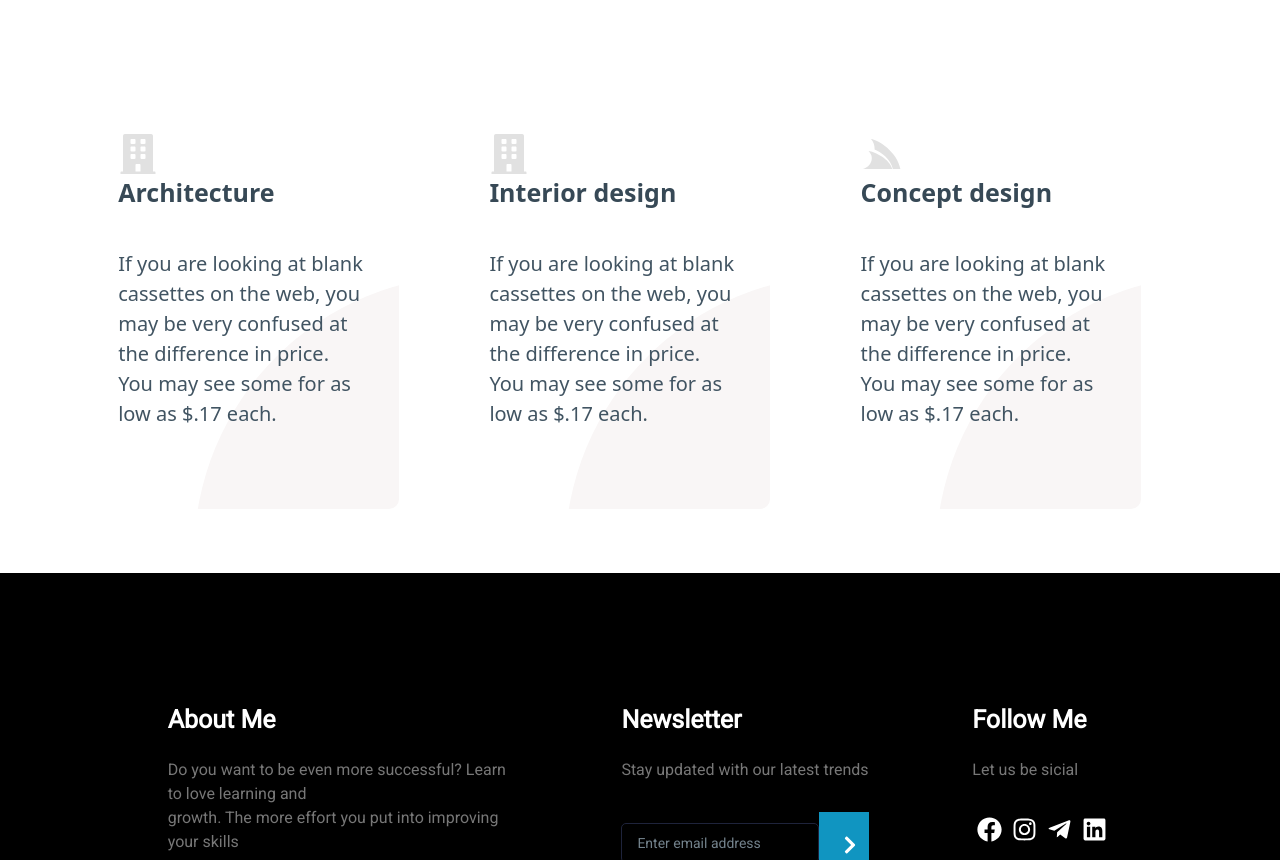
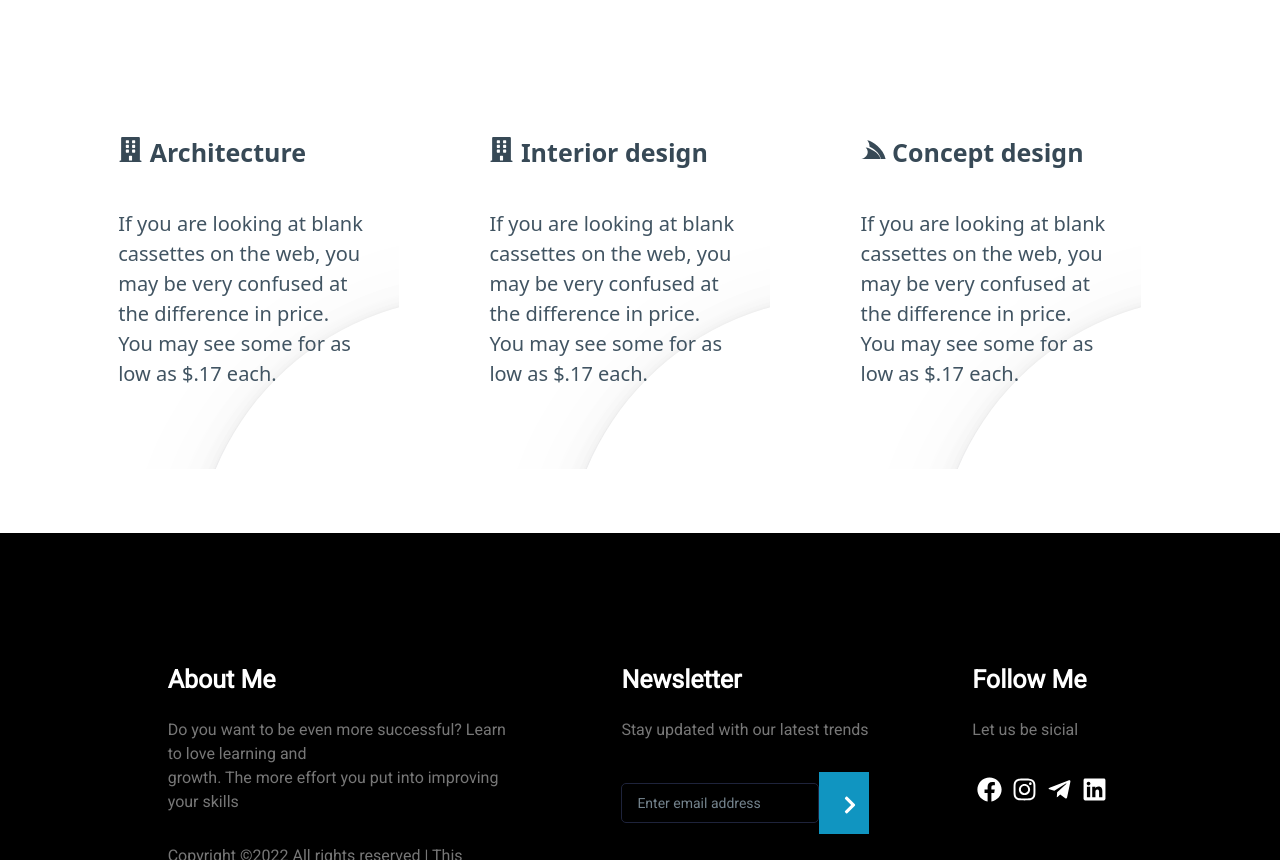
Before and after one commit to ismoilkhon/ismoilkhon.github.io, a React (Create React App) app: page / in a window 1280 px wide. Shown: the part 1940-2800 px from the top of the page. Built offline with nearby package versions, Linux system fonts and the light colour scheme; the HTML template or start-up script is replaced by a standard one.

Commit message:
bg-color-change

```diff
--- a/src/Screens/about/style.css
+++ b/src/Screens/about/style.css
@@ -26,7 +26,6 @@
     width: 100%;
     display: flex;
     margin: 125px 0;
-    background-color: #FFFFFF;
 }
 .aboutInfo {
     width: 100%;
--- a/src/Screens/home/style.css
+++ b/src/Screens/home/style.css
@@ -15,7 +15,6 @@
     display: flex;
     margin: 0% 6%;
     border-radius: 15px;
-    background-color: #FFFFFF;
     box-shadow: -5px 20px 80px 10px rgba(102, 138, 165, 0.24);
 }
 
--- a/src/Screens/servis/index.js
+++ b/src/Screens/servis/index.js
@@ -8,21 +8,18 @@ export const Services = () => {
 			<p>If you are looking at blank cassettes on the web, you may be very confused at the difference in<br /> price. You may see some for as low as $.17 each.</p>
 			<div className="serviceCont">
 				<div className="serviceItem">
-					<div className='round'></div>
-					<FaBuilding className='sIcon' />
-					<h4>Architecture</h4>
+					<article className='round'></article>
+					<h4><FaBuilding className='sIcon' /> Architecture</h4>
 					<p>If you are looking at blank cassettes on the web, you may be very confused at the difference in price. You may see some for as low as $.17 each.</p>
 				</div>
 				<div className="serviceItem">
-					<div className='round'></div>
-					<FaBuilding className='sIcon' />
-					<h4>Interior design</h4>
+					<article className='round'></article>
+					<h4> <FaBuilding className='sIcon' /> Interior design</h4>
 					<p>If you are looking at blank cassettes on the web, you may be very confused at the difference in price. You may see some for as low as $.17 each.</p>
 				</div>
 				<div className="serviceItem">
-					<div className='round'></div>
-					<FaServicestack className='sIcon' />
-					<h4>Concept design</h4>
+					<article className='round'></article>
+					<h4><FaServicestack className='sIcon' /> Concept design</h4>
 					<p>If you are looking at blank cassettes on the web, you may be very confused at the difference in price. You may see some for as low as $.17 each.</p>
 				</div>
 			</div>
--- a/src/Screens/servis/style.css
+++ b/src/Screens/servis/style.css
@@ -12,27 +12,25 @@
 
 .service{
     width: 100%;
-    /* height: 100%; */
+	padding-top: 5%;
     text-align: center;
-	padding-top: 5%;
 }
 
 .serviceCont{
     width: 87%;
+    padding: 5% 0;
     display: flex;
+    margin-left: 6.5%;
 	justify-content: space-evenly;
-    padding: 5% 0;
-    margin-left: 6.5%;
 }
 .round{
 	top: 45%;
 	left: 35%;
 	width: 70vh;
+	z-index: -10;
 	height: 70vh;
 	border-radius: 50%;
 	position: absolute;
-	z-index: -10;
-	background-color: #f9f6f6;
 }
 .serviceItem{
 	overflow: hidden;
@@ -56,7 +54,5 @@
 
 }
 .sIcon{
-    width: 40px;
-    height: 40px;
-    color: #e1e1e1
+	vertical-align: baseline;
 }
```
